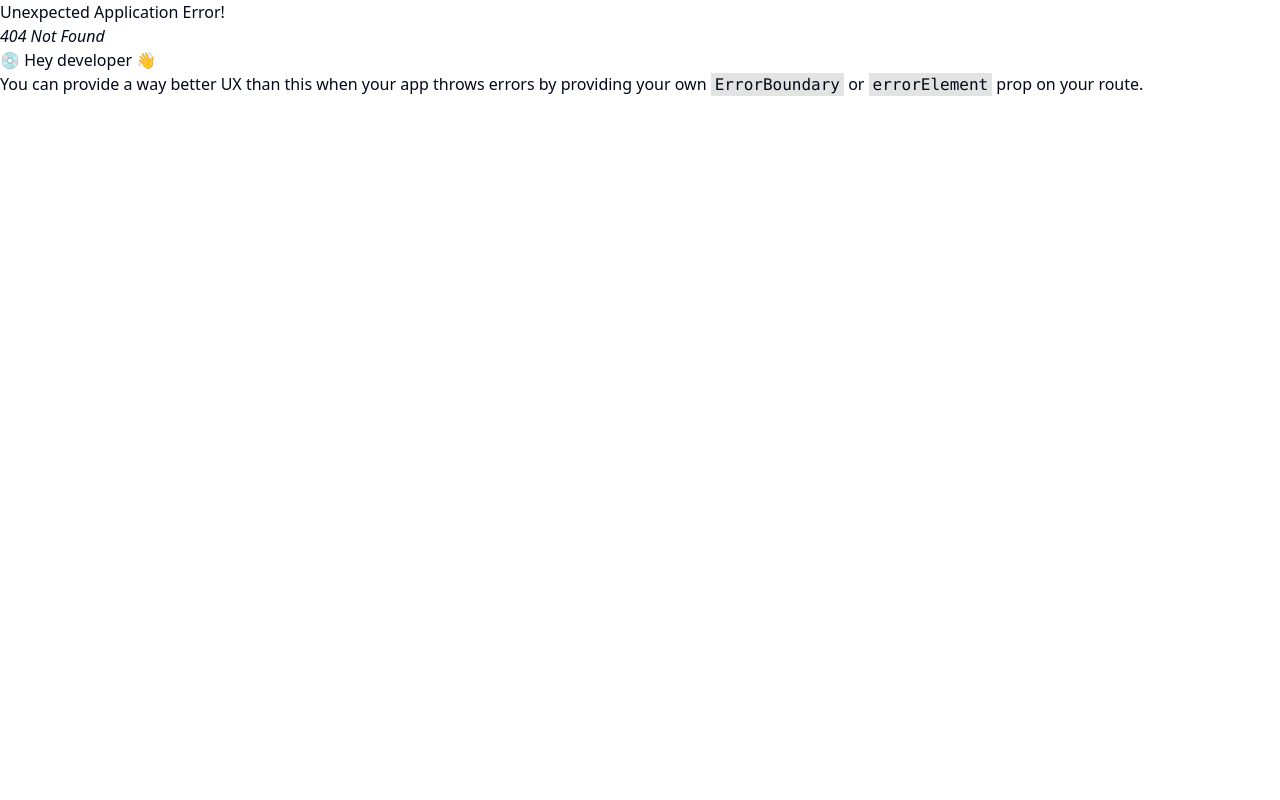
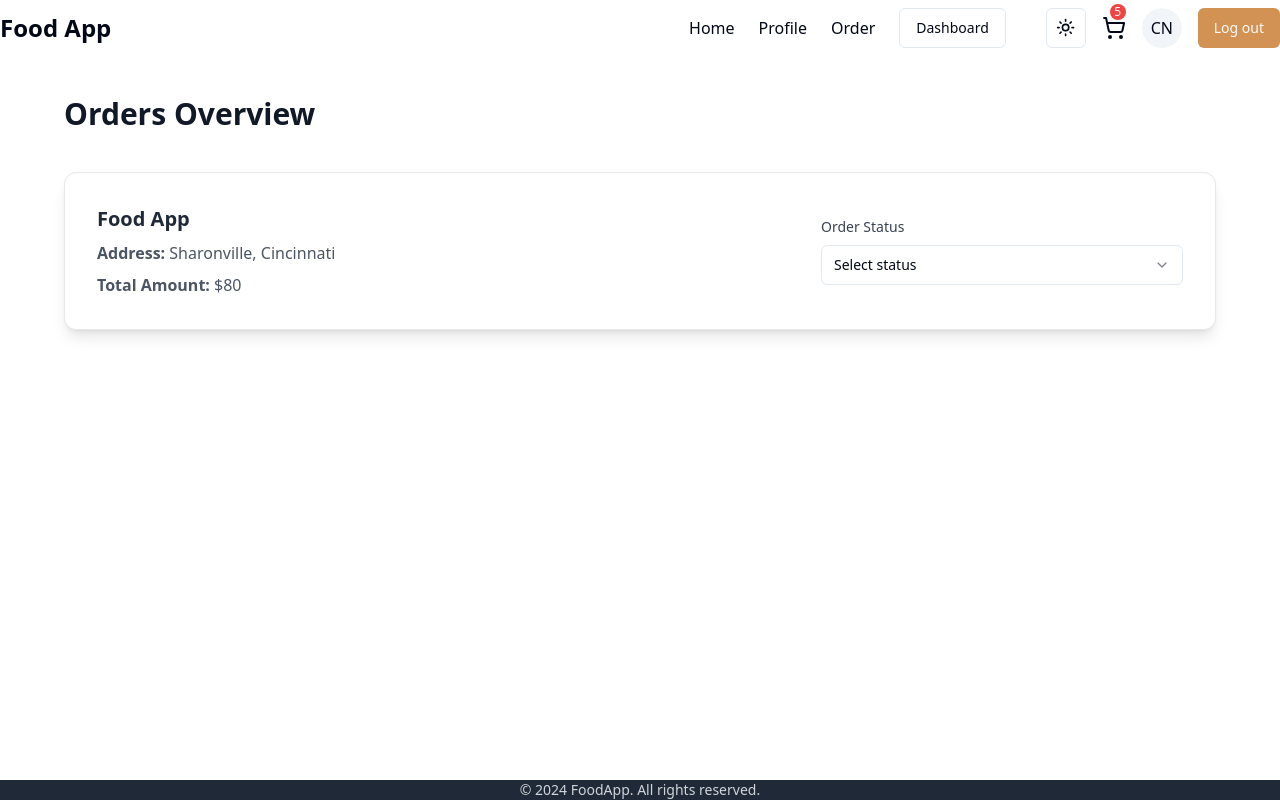
Before and after one commit to Bishal1998/Food-App, a React (Vite) app in the folder client/: page /admin/orders in a window 1280 px wide. Before the commit this address had no page. Built offline with nearby package versions, Linux system fonts and the light colour scheme.

Commit message:
AdminOrder Page UI completed

```diff
--- a/client/package.json
+++ b/client/package.json
@@ -17,6 +17,7 @@
     "@radix-ui/react-dropdown-menu": "^2.1.2",
     "@radix-ui/react-label": "^2.1.0",
     "@radix-ui/react-menubar": "^1.1.2",
+    "@radix-ui/react-select": "^2.1.4",
     "@radix-ui/react-separator": "^1.1.0",
     "@radix-ui/react-slot": "^1.1.0",
     "class-variance-authority": "^0.7.0",
--- /dev/null
+++ b/client/src/admin/Orders.tsx
@@ -0,0 +1,64 @@
+import { Label } from "@/components/ui/label";
+import {
+  Select,
+  SelectContent,
+  SelectGroup,
+  SelectItem,
+  SelectTrigger,
+  SelectValue,
+} from "@/components/ui/select";
+
+const Orders = () => {
+  return (
+    <div className="max-w-6xl mx-auto my-10 ">
+      <h1 className="text-3xl font-extrabold text-gray-900 dark:text-white mb-10">
+        Orders Overview
+      </h1>
+      <div className="space-y-8 ">
+        <div className="flex flex-col md:flex-row justify-between items-start sm:items-center bg-white dark:bg-gray-800 shadow-lg rounded-xl p-6 sm:p-8 border border-gray-200 dark:border-gray-700">
+          <div className="flex-1 mb-6 sm:mb-0">
+            <h1 className="text-xl font-semibold text-gray-800 dark:text-gray-100">
+              Food App
+            </h1>
+            <p className="text-gray-600 dark:text-gray-400 mt-2">
+              <span className="font-semibold">Address: </span>
+              Sharonville, Cincinnati
+            </p>
+            <p className="text-gray-600 dark:text-gray-400 mt-2">
+              <span className="font-semibold">Total Amount: </span>
+              $80
+            </p>
+          </div>
+
+          <div className="w-full sm:w-1/3">
+            <Label className="block text-sm font-medium text-gray-700 dark:text-gray-300 mb-2">
+              Order Status
+            </Label>
+            <Select>
+              <SelectTrigger>
+                <SelectValue placeholder="Select status"></SelectValue>
+              </SelectTrigger>
+              <SelectContent>
+                <SelectGroup>
+                  {[
+                    "Pending",
+                    "Confirmed",
+                    "Preparing",
+                    "OutForDelivery",
+                    "Delivered",
+                  ].map((item: string, index: number) => (
+                    <SelectItem value={item.toLowerCase()} key={index}>
+                      {item}
+                    </SelectItem>
+                  ))}
+                </SelectGroup>
+              </SelectContent>
+            </Select>
+          </div>
+        </div>
+      </div>
+    </div>
+  );
+};
+
+export default Orders;
--- a/client/src/components/Navbar.tsx
+++ b/client/src/components/Navbar.tsx
@@ -197,7 +197,7 @@
             <span>Restaurant</span>
           </Link>
           <Link
-            to="/profile"
+            to="/admin/orders"
             className="flex items-center gap-4 hover:bg-gray-200 px-3 py-2 cursor-pointer hover:text-gray-900 font-medium"
           >
             <PackageCheck />
--- /dev/null
+++ b/client/src/components/ui/select.tsx
@@ -0,0 +1,158 @@
+import * as React from "react"
+import * as SelectPrimitive from "@radix-ui/react-select"
+import { Check, ChevronDown, ChevronUp } from "lucide-react"
+
+import { cn } from "@/lib/utils"
+
+const Select = SelectPrimitive.Root
+
+const SelectGroup = SelectPrimitive.Group
+
+const SelectValue = SelectPrimitive.Value
+
+const SelectTrigger = React.forwardRef<
+  React.ElementRef<typeof SelectPrimitive.Trigger>,
+  React.ComponentPropsWithoutRef<typeof SelectPrimitive.Trigger>
+>(({ className, children, ...props }, ref) => (
+  <SelectPrimitive.Trigger
+    ref={ref}
+    className={cn(
+      "flex h-10 w-full items-center justify-between rounded-md border border-input bg-background px-3 py-2 text-sm ring-offset-background placeholder:text-muted-foreground focus:outline-none focus:ring-2 focus:ring-ring focus:ring-offset-2 disabled:cursor-not-allowed disabled:opacity-50 [&>span]:line-clamp-1",
+      className
+    )}
+    {...props}
+  >
+    {children}
+    <SelectPrimitive.Icon asChild>
+      <ChevronDown className="h-4 w-4 opacity-50" />
+    </SelectPrimitive.Icon>
+  </SelectPrimitive.Trigger>
+))
+SelectTrigger.displayName = SelectPrimitive.Trigger.displayName
+
+const SelectScrollUpButton = React.forwardRef<
+  React.ElementRef<typeof SelectPrimitive.ScrollUpButton>,
+  React.ComponentPropsWithoutRef<typeof SelectPrimitive.ScrollUpButton>
+>(({ className, ...props }, ref) => (
+  <SelectPrimitive.ScrollUpButton
+    ref={ref}
+    className={cn(
+      "flex cursor-default items-center justify-center py-1",
+      className
+    )}
+    {...props}
+  >
+    <ChevronUp className="h-4 w-4" />
+  </SelectPrimitive.ScrollUpButton>
+))
+SelectScrollUpButton.displayName = SelectPrimitive.ScrollUpButton.displayName
+
+const SelectScrollDownButton = React.forwardRef<
+  React.ElementRef<typeof SelectPrimitive.ScrollDownButton>,
+  React.ComponentPropsWithoutRef<typeof SelectPrimitive.ScrollDownButton>
+>(({ className, ...props }, ref) => (
+  <SelectPrimitive.ScrollDownButton
+    ref={ref}
+    className={cn(
+      "flex cursor-default items-center justify-center py-1",
+      className
+    )}
+    {...props}
+  >
+    <ChevronDown className="h-4 w-4" />
+  </SelectPrimitive.ScrollDownButton>
+))
+SelectScrollDownButton.displayName =
+  SelectPrimitive.ScrollDownButton.displayName
+
+const SelectContent = React.forwardRef<
+  React.ElementRef<typeof SelectPrimitive.Content>,
+  React.ComponentPropsWithoutRef<typeof SelectPrimitive.Content>
+>(({ className, children, position = "popper", ...props }, ref) => (
+  <SelectPrimitive.Portal>
+    <SelectPrimitive.Content
+      ref={ref}
+      className={cn(
+        "relative z-50 max-h-96 min-w-[8rem] overflow-hidden rounded-md border bg-popover text-popover-foreground shadow-md data-[state=open]:animate-in data-[state=closed]:animate-out data-[state=closed]:fade-out-0 data-[state=open]:fade-in-0 data-[state=closed]:zoom-out-95 data-[state=open]:zoom-in-95 data-[side=bottom]:slide-in-from-top-2 data-[side=left]:slide-in-from-right-2 data-[side=right]:slide-in-from-left-2 data-[side=top]:slide-in-from-bottom-2",
+        position === "popper" &&
+          "data-[side=bottom]:translate-y-1 data-[side=left]:-translate-x-1 data-[side=right]:translate-x-1 data-[side=top]:-translate-y-1",
+        className
+      )}
+      position={position}
+      {...props}
+    >
+      <SelectScrollUpButton />
+      <SelectPrimitive.Viewport
+        className={cn(
+          "p-1",
+          position === "popper" &&
+            "h-[var(--radix-select-trigger-height)] w-full min-w-[var(--radix-select-trigger-width)]"
+        )}
+      >
+        {children}
+      </SelectPrimitive.Viewport>
+      <SelectScrollDownButton />
+    </SelectPrimitive.Content>
+  </SelectPrimitive.Portal>
+))
+SelectContent.displayName = SelectPrimitive.Content.displayName
+
+const SelectLabel = React.forwardRef<
+  React.ElementRef<typeof SelectPrimitive.Label>,
+  React.ComponentPropsWithoutRef<typeof SelectPrimitive.Label>
+>(({ className, ...props }, ref) => (
+  <SelectPrimitive.Label
+    ref={ref}
+    className={cn("py-1.5 pl-8 pr-2 text-sm font-semibold", className)}
+    {...props}
+  />
+))
+SelectLabel.displayName = SelectPrimitive.Label.displayName
+
+const SelectItem = React.forwardRef<
+  React.ElementRef<typeof SelectPrimitive.Item>,
+  React.ComponentPropsWithoutRef<typeof SelectPrimitive.Item>
+>(({ className, children, ...props }, ref) => (
+  <SelectPrimitive.Item
+    ref={ref}
+    className={cn(
+      "relative flex w-full cursor-default select-none items-center rounded-sm py-1.5 pl-8 pr-2 text-sm outline-none focus:bg-accent focus:text-accent-foreground data-[disabled]:pointer-events-none data-[disabled]:opacity-50",
+      className
+    )}
+    {...props}
+  >
+    <span className="absolute left-2 flex h-3.5 w-3.5 items-center justify-center">
+      <SelectPrimitive.ItemIndicator>
+        <Check className="h-4 w-4" />
+      </SelectPrimitive.ItemIndicator>
+    </span>
+
+    <SelectPrimitive.ItemText>{children}</SelectPrimitive.ItemText>
+  </SelectPrimitive.Item>
+))
+SelectItem.displayName = SelectPrimitive.Item.displayName
+
+const SelectSeparator = React.forwardRef<
+  React.ElementRef<typeof SelectPrimitive.Separator>,
+  React.ComponentPropsWithoutRef<typeof SelectPrimitive.Separator>
+>(({ className, ...props }, ref) => (
+  <SelectPrimitive.Separator
+    ref={ref}
+    className={cn("-mx-1 my-1 h-px bg-muted", className)}
+    {...props}
+  />
+))
+SelectSeparator.displayName = SelectPrimitive.Separator.displayName
+
+export {
+  Select,
+  SelectGroup,
+  SelectValue,
+  SelectTrigger,
+  SelectContent,
+  SelectLabel,
+  SelectItem,
+  SelectSeparator,
+  SelectScrollUpButton,
+  SelectScrollDownButton,
+}
--- a/client/src/main.tsx
+++ b/client/src/main.tsx
@@ -15,6 +15,7 @@
 import Cart from "@/components/Cart";
 import Restaurant from "@/admin/Restaurant";
 import AddMenu from "@/admin/AddMenu";
+import Orders from "@/admin/Orders";
 
 const router = createBrowserRouter([
   {
@@ -49,6 +50,10 @@
         path: "/admin/addmenu",
         element: <AddMenu />,
       },
+      {
+        path: "/admin/orders",
+        element: <Orders />,
+      },
     ],
   },
   {
```
Also changed, not shown: 1 other file (tests, documents, lock files or other folders).
